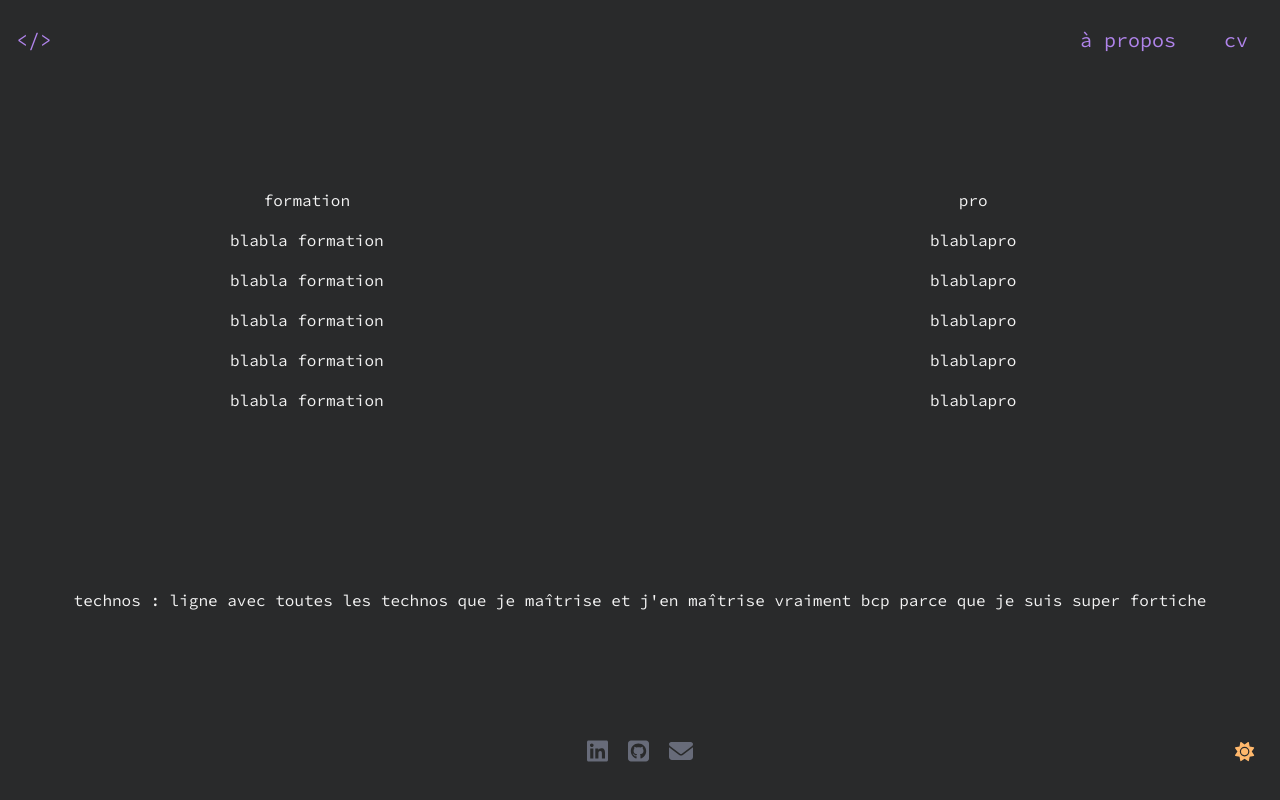
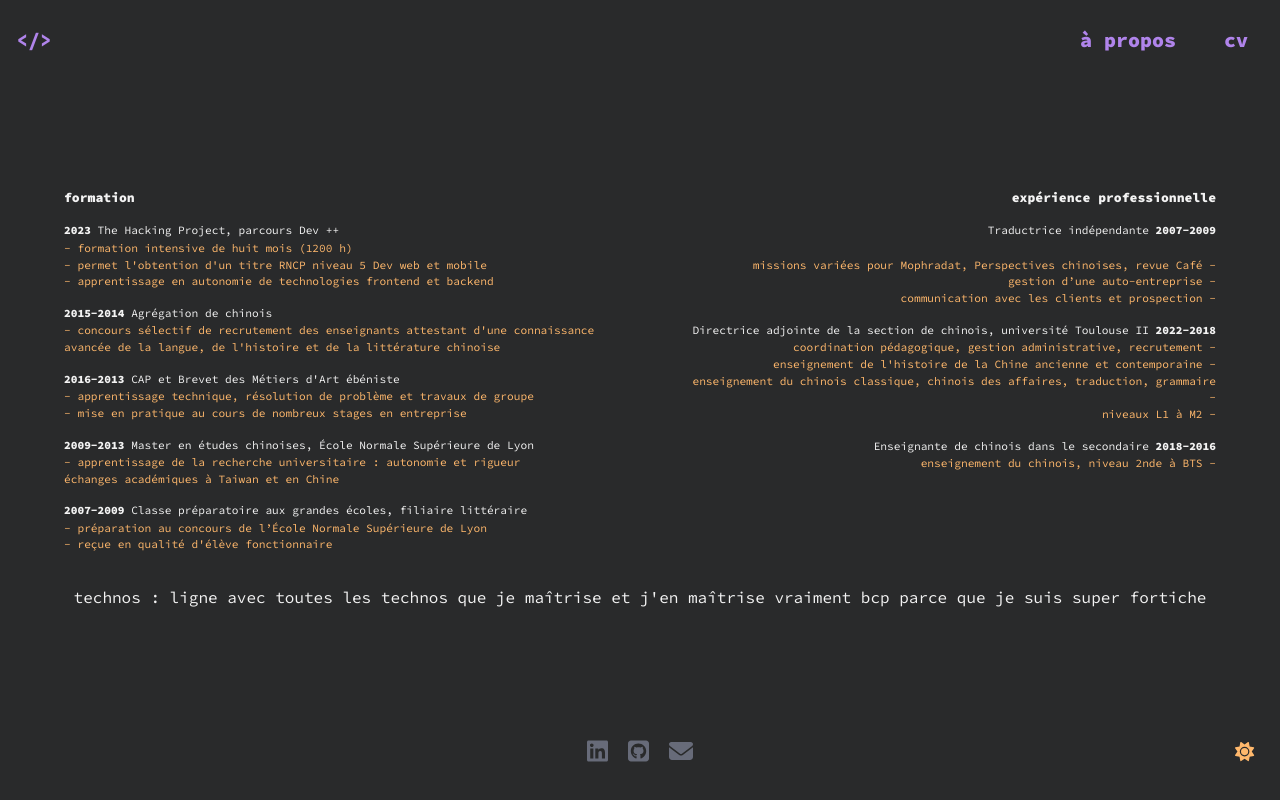
Before and after one commit to Sojabio/Portfolio, a React (Vite) app: page /resume in a window 1280 px wide. Built offline with nearby package versions, Linux system fonts and the light colour scheme; no server answers.

Commit message:
add resume

```diff
--- a/src/index.css
+++ b/src/index.css
@@ -1,5 +1,4 @@
-@import url('https://fonts.googleapis.com/css2?family=Source+Code+Pro&display=swap');
-:root {
+@import url('https://fonts.googleapis.com/css2?family=Source+Code+Pro:wght@400;900&display=swap');:root {
   font-family: 'Source Code Pro', monospace;
   line-height: 1.5;
   font-weight: 400;
--- a/src/pages/resume/resume.css
+++ b/src/pages/resume/resume.css
@@ -1,9 +1,69 @@
 .resume-container {
   display: grid;
   grid-template-columns: 1fr 1fr; /* Two equal-width columns */
-  gap: 25vh; /* Gap between columns */
+  gap: 10vh; /* Gap between columns */
+  font-size: 0.7rem;
 }
 
+.resume-container h4 {
+  font-weight: bold;
+}
+
+.resume-container span {
+  color: var(--pink)
+}
+
+.dark-theme .resume-container span{
+  color: var(--white);
+  font-weight: bold;
+}
+.dark-theme .resume-container h4{
+    color: var(--white);
+    font-weight: lighter;
+}
+
+.resume-container h3 {
+  font-weight: bold;
+  margin-bottom: 0rem;
+}
+
+.dark-theme .resume-container h3 {
+  font-weight: bold;
+  margin-bottom: 0rem;
+}
+
+.resume-container ul {
+  list-style: none;
+  padding: 0;
+  margin: 0;
+  margin-top: -0.9rem;
+}
+
+.left-column {
+  display: flex;
+  flex-direction: column;
+  text-align: left;
+}
+
+li {
+  padding: 0;
+  margin: 0;
+}
+
+.dark-theme .resume-container li {
+  color: var(--orange);
+
+}
+
+.right-column {
+  display: flex;
+  flex-direction: column;
+  text-align: right;
+}
+
+
+
+
 .technos {
-  margin-top: 10rem;
+  margin-top: 2rem;
 }
--- a/src/pages/resume/resume.jsx
+++ b/src/pages/resume/resume.jsx
@@ -6,20 +6,56 @@ const Resume = () => {
     <div>
       <div className="resume-container">
         <div>
-          <p>formation</p>
-          <p>blabla formation</p>
-          <p>blabla formation</p>
-          <p>blabla formation</p>
-          <p>blabla formation</p>
-          <p>blabla formation</p>
+          <div className="left-column">
+          <h3>formation</h3>
+          <h4><span>2023</span> The Hacking Project, parcours Dev ++</h4>
+            <ul>
+              <li>- formation intensive de huit mois (1200 h)</li>
+              <li>- permet l'obtention d'un titre RNCP niveau 5 Dev web et mobile </li>
+              <li>- apprentissage en autonomie de technologies frontend et backend</li>
+            </ul>
+          <h4><span>2015-2014</span> Agrégation de chinois</h4>
+            <ul>
+              <li>- concours sélectif de recrutement des enseignants attestant d'une connaissance avancée de la langue, de l'histoire et de la littérature chinoise
+              </li>
+            </ul>
+          <h4><span>2016-2013</span> CAP et Brevet des Métiers d'Art ébéniste</h4>
+            <ul>
+              <li>- apprentissage technique, résolution de problème et travaux de groupe</li>
+              <li>- mise en pratique au cours de nombreux stages en entreprise</li>
+            </ul>
+          <h4><span>2009-2013</span> Master en études chinoises, École Normale Supérieure de Lyon</h4>
+            <ul>
+              <li>- apprentissage de la recherche universitaire : autonomie et rigueur</li>
+              <li>échanges académiques à Taiwan et en Chine</li>
+            </ul>
+          <h4><span>2007-2009</span> Classe préparatoire aux grandes écoles, filiaire littéraire</h4>
+            <ul>
+              <li>- préparation au concours de l’École Normale Supérieure de Lyon</li>
+              <li>- reçue en qualité d'élève fonctionnaire</li>
+            </ul>
+          </div>
         </div>
-        <div>
-          <p>pro </p>
-          <p>blablapro</p>
-          <p>blablapro</p>
-          <p>blablapro</p>
-          <p>blablapro</p>
-          <p>blablapro</p>
+        <div className="right-column">
+          <h3>expérience professionnelle </h3>
+          <h4> Traductrice indépendante <span>2007-2009</span></h4>
+            <ul>
+              <li><marquee behavior="" direction=""></marquee>missions variées pour Mophradat, Perspectives chinoises, revue Café -
+              </li>
+              <li>gestion d’une auto-entreprise -</li>
+              <li>communication avec les clients et prospection -</li>
+            </ul>
+          <h4>Directrice adjointe de la section de chinois, université Toulouse II <span>2022-2018</span></h4>
+            <ul>
+              <li>coordination pédagogique, gestion administrative, recrutement -</li>
+              <li>enseignement de l'histoire de la Chine ancienne et contemporaine -</li>
+              <li>enseignement du chinois classique, chinois des affaires, traduction, grammaire -</li>
+              <li>niveaux L1 à M2 -</li>
+            </ul>
+          <h4>Enseignante de chinois dans le secondaire  <span>2018-2016</span></h4>
+            <ul>
+              <li>enseignement du chinois, niveau 2nde à BTS -</li>
+            </ul>
         </div>
       </div>
       <div className="technos">
```
